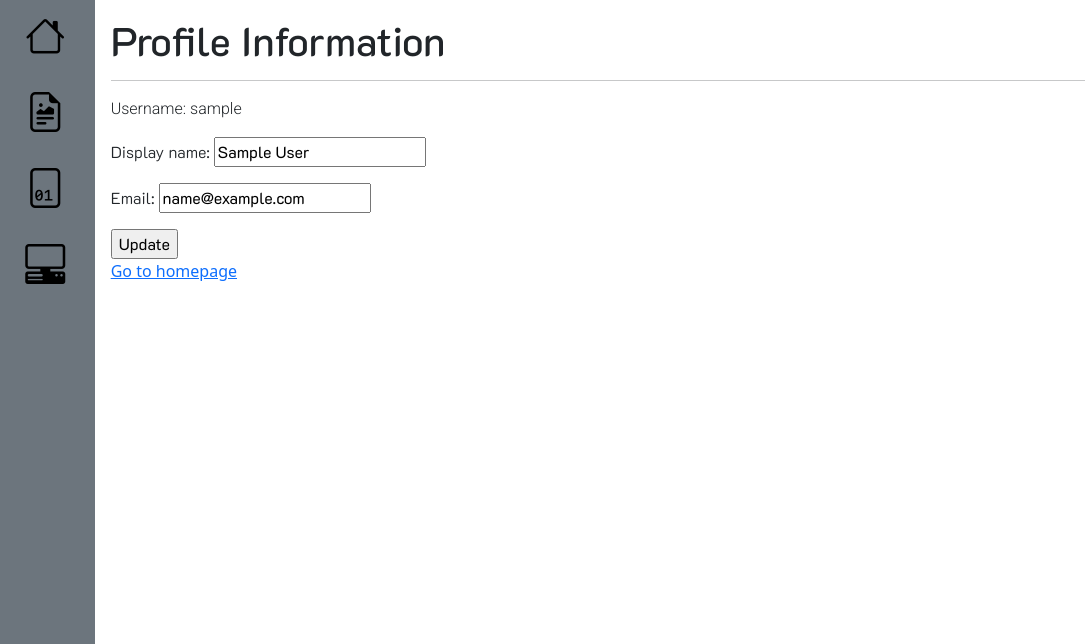
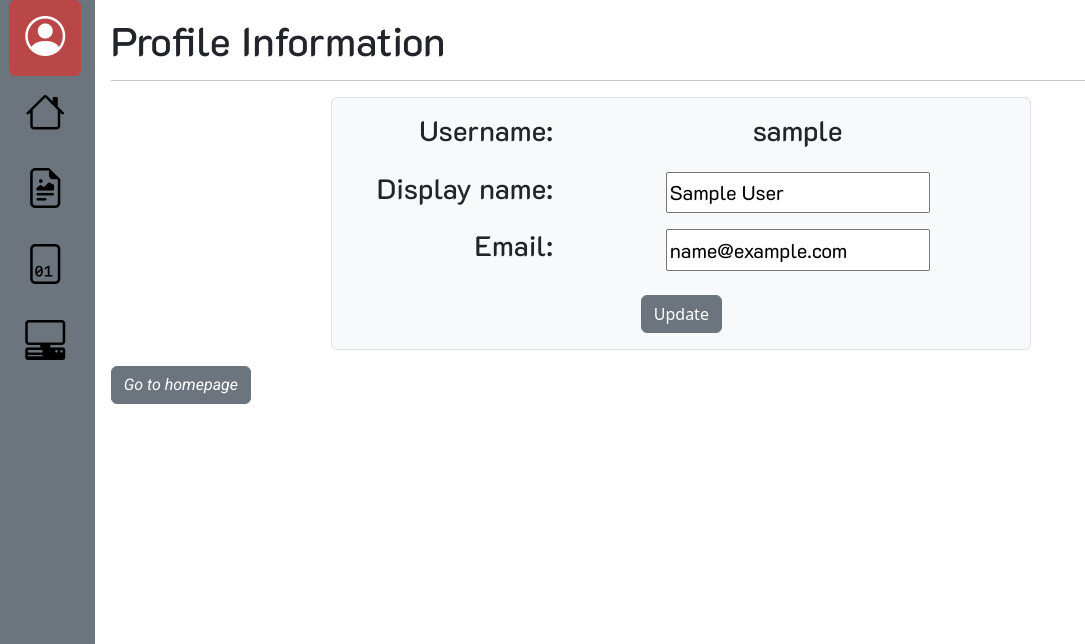
Before and after one commit to aubreyrui/csci42-alice-repository, a Django app: page /profile/1 in a window 1280 px wide. Shown: the top 644 px of the page, without its empty margins (0-1085 px from the left). Run offline with Django 5.2, Linux system fonts and the light colour scheme; a user stored in the database is signed in; tables that the repository leaves empty hold one stand-in row (values such as "Sample post"); some libraries are stand-ins or nearby versions.

Commit message:
added profile tab to sidebar, updated profile update ui

```diff
--- a/bitwiseapp/templates/base.html
+++ b/bitwiseapp/templates/base.html
@@ -17,6 +17,11 @@
             <div class="sidebar col-12 col-sm-2 col-xl-1 px-0 bg-secondary d-flex sticky-top justify-content-center" style="padding-left: .5rem !important;">
                 <div class="d-flex flex-sm-column flex-row flex-nowrap bg-secondary align-items-center sticky-top">
                     <ul class="nav nav-pills nav-flush flex-sm-column flex-row flex-nowrap mb-auto mx-auto text-center align-items-center">
+                        {% if request.user.is_authenticated %}
+                            <li class="nav-item">
+                                <a class="nav-link {% if '/profile' in request.path %}active{% endif %}" aria-current="page" href="{% url 'profile:profile_update' request.user.profile.pk %}" id="index"><i class="bi bi-person-circle fs-1"></i></a>
+                            </li>
+                        {% endif %}
                         <li class="nav-item">
                             <a class="nav-link {% if '/home' in request.path %}active{% endif %}" aria-current="page" href="{% url 'bitwise:index' %}" id="index"><i class="bi bi-house fs-1"></i></a>
                         </li>
--- a/bitwiseapp/templates/index.html
+++ b/bitwiseapp/templates/index.html
@@ -3,7 +3,7 @@
 {% block title %}Bitwise{% endblock %}
 {% block main %}
     {% if request.user.is_authenticated %}
-        <h1>Welcome to Bitwise, <a href="{% url 'profile:profile_update' request.user.profile.pk %}">{{ request.user.profile.display_name }}</a>!</h1>
+        <h1>Welcome to Bitwise, {{ request.user.profile.display_name }}!</h1>
         <form action="{% url 'logout'%}" method="POST">
             {% csrf_token %}
             <button type="submit">LOG OUT</button>
--- a/bitwiseapp/templates/profile_update.html
+++ b/bitwiseapp/templates/profile_update.html
@@ -7,11 +7,34 @@ Bitwise | Update Profile
 {% block main %}
 <h1>Profile Information</h1>
 <hr />
-<p>Username: {{ request.user.username }}</p>
-<form method="POST">
+<p> </p>
+<!-- <form method="POST">
   {% csrf_token %} {{ form.as_p }}
   <input type="submit" value="Update" />
-</form>
-<a href="{% url 'bitwise:index' %}">Go to homepage</a>
+</form> -->
+<div class="container text-center my-3 bg-light border rounded" style="max-width: 700px;">
+  <div class="row my-3">
+    <div class="col-4 text-end"><h3>Username:</h3></div>
+    <div class="col-8 d-flex justify-content-center"><h3>{{ request.user.username }}</h3></div>
+  </div>
+  <form method="POST" class="lead my-3">
+    {% csrf_token %}
+    {% for field in form %}
+        <div class="row my-3">
+            <div class="col-4 text-end">
+                {{ field.errors }}
+                <h3>{{ field.label_tag }}</h3>
+            </div>
+            <div class="col-8 d-flex justify-content-center">
+                {{ field }}
+            </div>
+        </div>
+    {% endfor %}
+    <button type="submit" class="mt-2 btn btn-secondary" value="Update">Update</button>
+  </form>
+</div>
+<footer class="login-alters">
+  <a href="{% url 'bitwise:index' %}" class="btn btn-secondary a-log">Go to homepage</a>
+</footer>
 
 {% endblock main %}
```
